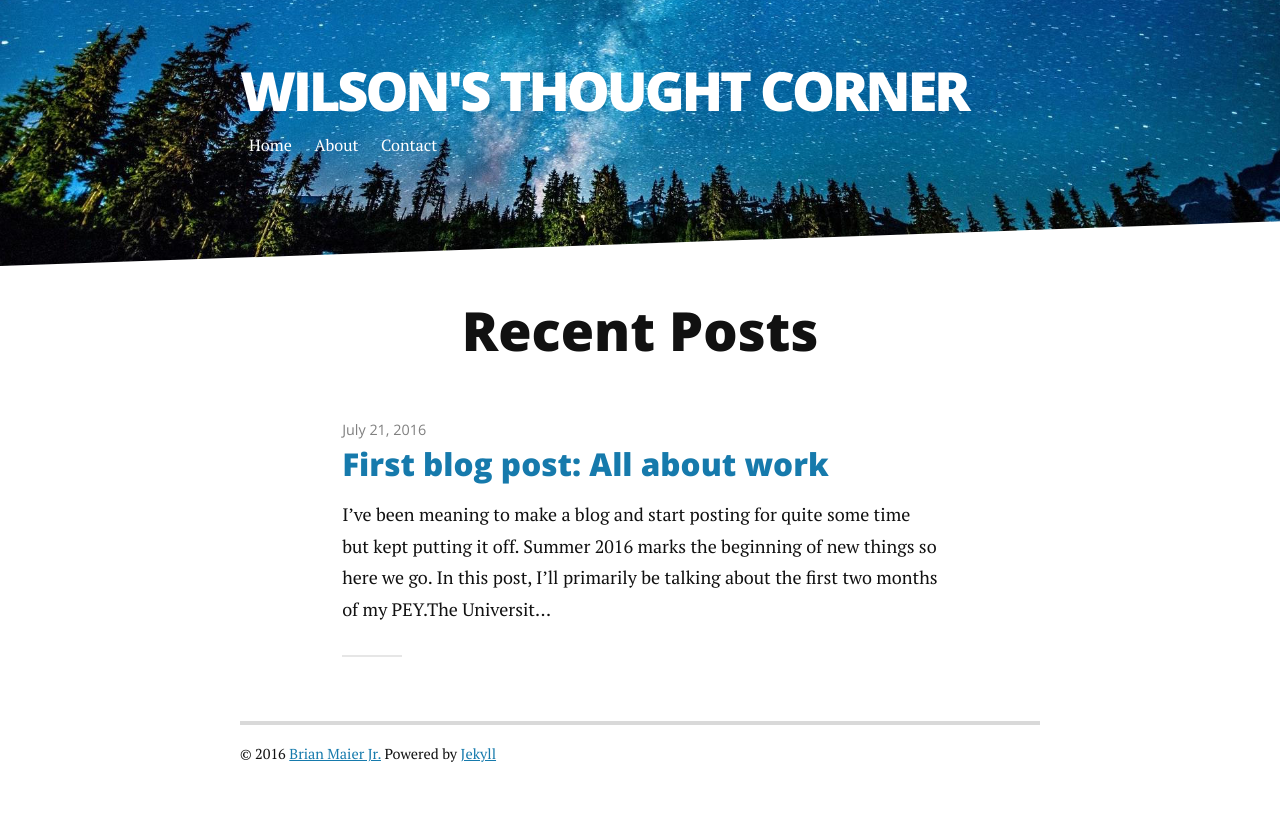
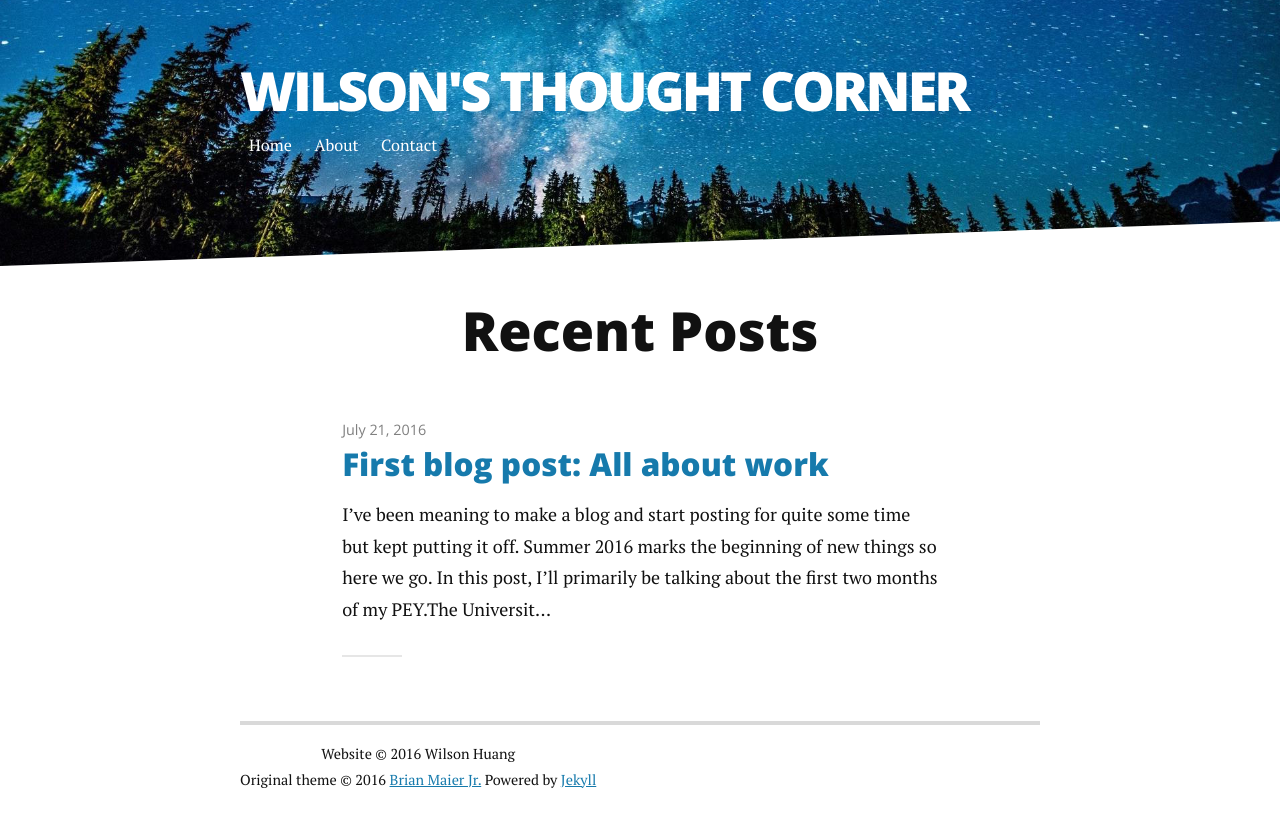
Before and after one commit to w-huang/w-huang.github.io, a Jekyll site: the page built from index.html, in a window 1280 px wide. Shown: the top 827 px of the page. Built offline with Jekyll 4.4.1, drawn with Linux system fonts in a browser that asks for light colours; nearby versions of some CDN libraries; the list of posts is cut into pages by our own code.

Commit message:
footer change

```diff
--- a/_includes/footer.html
+++ b/_includes/footer.html
@@ -1,5 +1,8 @@
 <div class="footer">
    <div class="container">
-      <p class="copy">&copy; {{ site.time | date: '%Y' }} <a href="http://brianmaierjr.com">Brian Maier Jr.</a> Powered by <a href="http://jekyllrb.com">Jekyll</a></p>
+      <p class="copy">
+      	Website &copy; {{ site.time | date: '%Y' }} Wilson Huang
+      	<br>
+      	Original theme &copy; {{ site.time | date: '%Y' }} <a href="http://brianmaierjr.com">Brian Maier Jr.</a> Powered by <a href="http://jekyllrb.com">Jekyll</a></p>
    </div>
 </div><!-- end .footer -->
```
